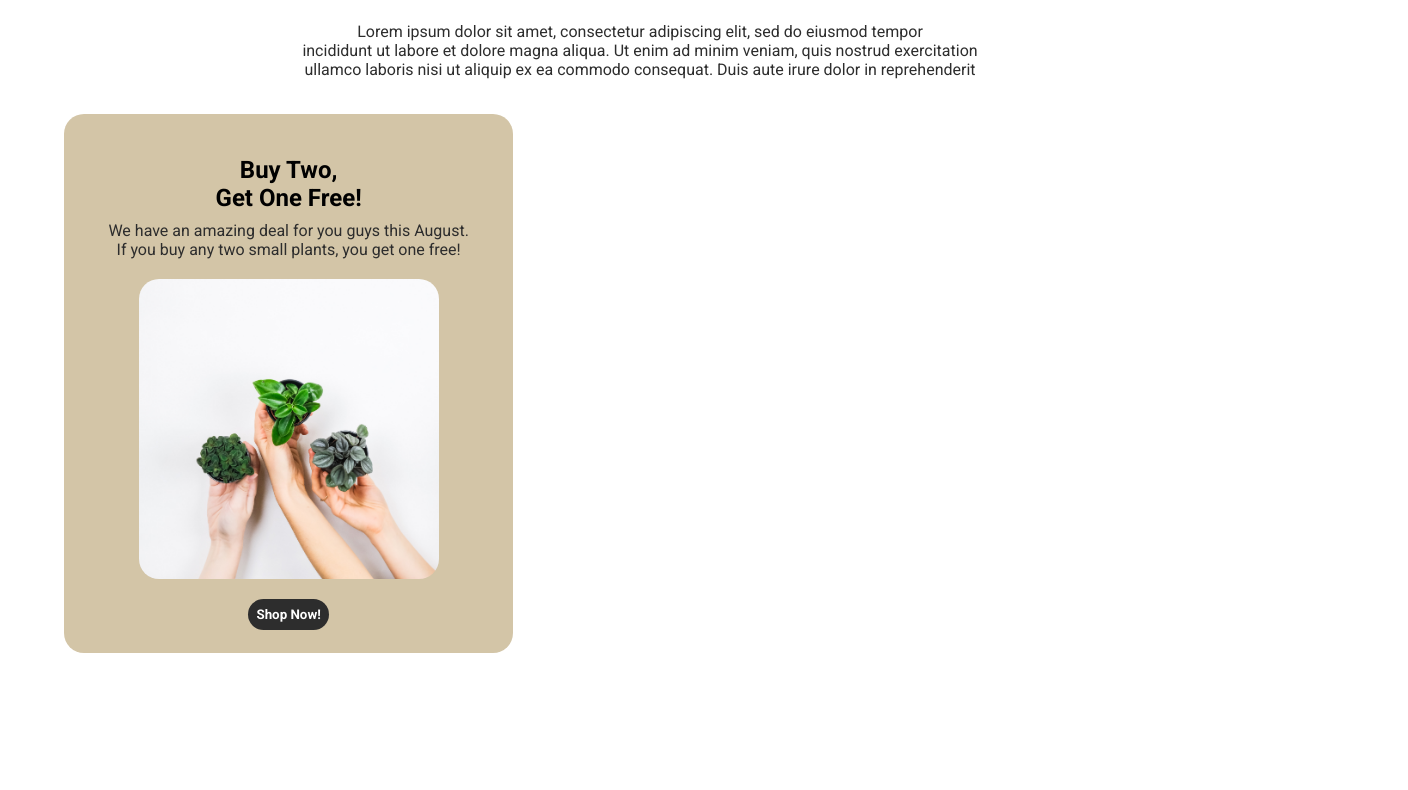
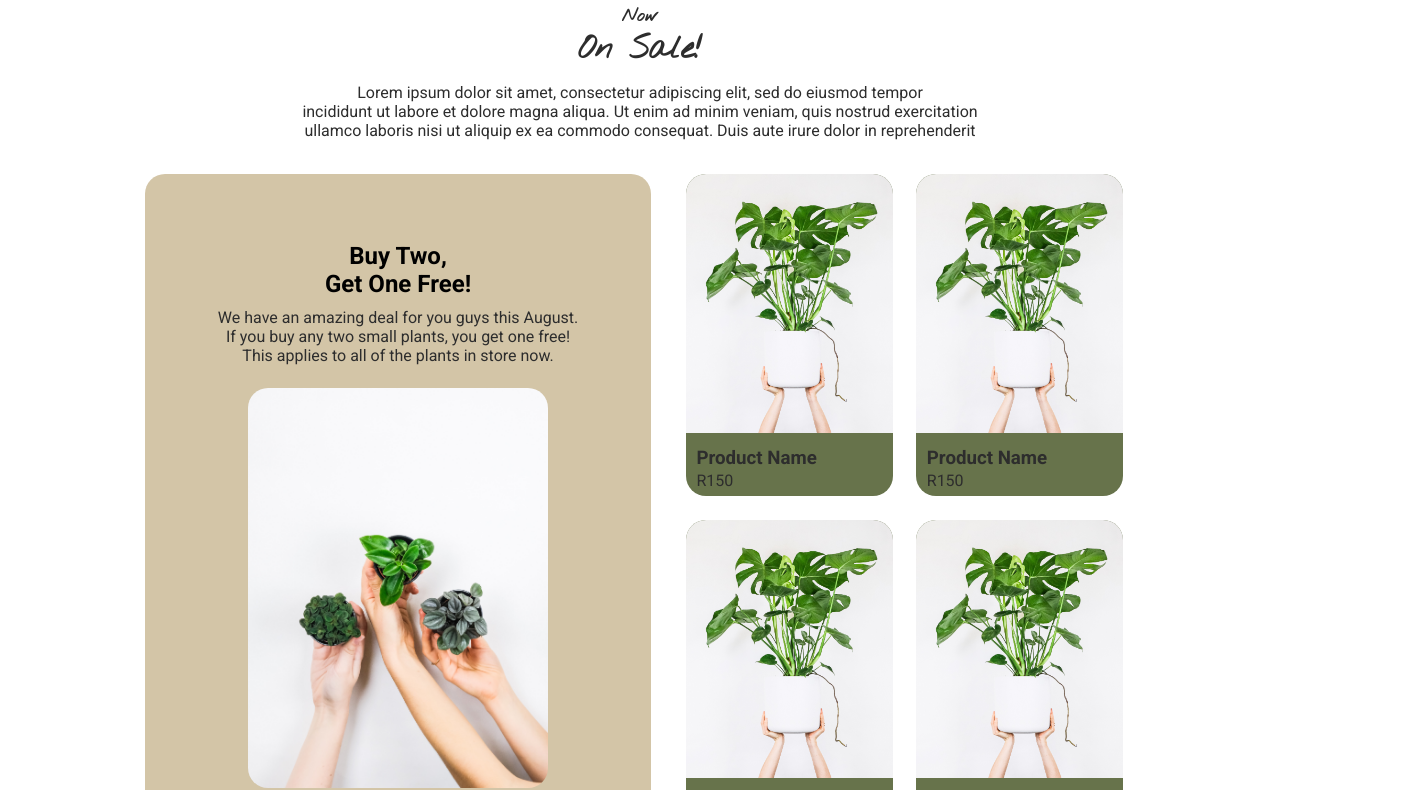
Before and after one commit to bee2805/ThePlantPlace, a React (Create React App) app in the folder client/: page / in a window 1280 px wide. Shown: the part 1370-2160 px from the top of the page, 1408 px wide, since content can reach past the window. Before the commit the page ends 2023 px from the top, so only its background shows below. Built offline with nearby package versions, Linux system fonts and the light colour scheme.

Commit message:
Sale Items added

```diff
--- a/client/src/Pages/LandingPage.js
+++ b/client/src/Pages/LandingPage.js
@@ -3,8 +3,6 @@ import ProductSlider from '../components/ProductSlider';
 import ProductCard from '../components/ProductCard';
 
 function LandingPage () {
-
-
     return(
         <div className="LandingPage">
             {/* header */}
@@ -16,6 +14,7 @@ function LandingPage () {
                 ullamco laboris nisi ut aliquip ex ea commodo consequat. Duis aute irure dolor in reprehenderit<br/>
                 in voluptate velit esse cillum dolore eu fugiat nulla pariatur. Excepteur sint occaecat cupidatat <br/>
                 non proident, sunt in culpa qui officia deserunt mollit anim id est laborum.</p>
+                <button>View Products</button>
             </div>{/* header */}
 
             {/* new to store */}
@@ -43,12 +42,26 @@ function LandingPage () {
                 <div className='sales'>
                     <div className='saleInfo'>
                         <h2>Buy Two,<br/>Get One Free!</h2>
-                        <p>We have an amazing deal for you guys this August.<br/> If you buy any two small plants, you get one free!</p>
+                        <p>We have an amazing deal for you guys this August.<br/>
+                        If you buy any two small plants, you get one free!<br/>
+                        This applies to all of the plants in store now.
+                        </p>
                         <div className='saleImage'></div>
                         <button>Shop Now!</button>
                     </div>
+                    <div className='saleItems'>
+                        <ProductCard/>
+                        <ProductCard/>
+                        <ProductCard/>
+                        <ProductCard/>
+                    </div>
                 </div>
             </div>{/* new to store */}
+
+            {/* footer */}
+            <div className='footer'>
+                <p></p>
+            </div>
         </div>
     )
 }
--- a/client/src/components/ProductSlider.js
+++ b/client/src/components/ProductSlider.js
@@ -1,8 +1,9 @@
-import React, { useState } from "react";
+import React from "react";
 // carousel imports
 import Slider from "react-slick";
 import "slick-carousel/slick/slick.css";
 import "slick-carousel/slick/slick-theme.css";
+// images for carousel
 import monstera from "../assets/monstera.jpg";
 import Zeylanica from "../assets/Zeylanica.jpg";
 import ScindapsusPictus from "../assets/ScindapsusPictus.jpg";
@@ -18,6 +19,8 @@ function ProductSlider(){
         slidesToShow: 3,
         dot:true,
         speed: 1000
+        // autoplay: ture,
+        // autoplaySpeed: 3000
     }
 
 
--- a/client/src/index.css
+++ b/client/src/index.css
@@ -28,6 +28,22 @@ p{
   color: #2d2d2d;
 }
 
+button{
+  padding: 10px 30px;
+  background-color: #2d2d2d;
+  color: #99A278;
+  border-radius: 20px;
+  font-family: 'Roboto', sans-serif;
+  font-weight: bold;
+  border: none;
+  cursor: pointer;
+}
+
+button:hover{
+  background-color: #67734B;
+  color: #2d2d2d;
+}
+
 /* --------------------------------------------- */
 /* Nav Bar Styling */
 
@@ -37,7 +53,7 @@ p{
   padding-top: 1%;
   padding-bottom: 1%;
   position: relative;
-  background-color: #F3EBDA;
+  /* background-color: #F3EBDA; */
 }
 
 .NavItems{
@@ -140,7 +156,11 @@ a:link{
   padding-top: 10%;
   padding-bottom: 10%;
   text-align: center;
-  background-color: #F3EBDA;
+  /* background-color: #F3EBDA; */
+}
+.header p{
+  margin-bottom: 2%;
+  /* background-color: #F3EBDA; */
 }
 
 /* contains new items to store */
@@ -219,7 +239,7 @@ a:link{
 /* sales */
 .saleItemContainer{
   width: 90%;
-  height: auto;
+  height: 1000px;
   text-align: center;
   padding: 5%;
 }
@@ -229,18 +249,24 @@ a:link{
 }
 
 .sales{
+  margin: 0 auto;
   width: 100%;
   height: auto;
 }
 
 .saleInfo{
-  width: 35%;
+  width: 40%;
   padding: 2%;
+  padding-top: 4.2%;
+  padding-Bottom: 4.2%;
   height: auto;
   background-color: #D3C5A7;
   border-radius: 20px;
   font-family: 'Roboto', sans-serif;
   float: left;
+  margin-bottom: 5%;
+  margin-right: 3%;
+  margin-left: 7%;
 }
 
 .saleInfo h2{
@@ -254,26 +280,31 @@ a:link{
 .saleImage{
   margin: 0 auto;
   width: 300px;
-  height: 300px;
+  height: 400px;
   background-image: url('assets/salePromo.jpg');
   background-position: center;
   background-size: cover;
   border-radius: 20px;
+  margin-bottom: 5%;
 }
 
-button{
-  padding: 2%;
-  background-color: #2d2d2d;
-  color: white;
-  border-radius: 20px;
-  font-family: 'Roboto', sans-serif;
-  font-weight: bold;
-  border: none;
-  cursor: pointer;
-  margin-top: 5%;
+/* sale items */
+.saleItems{
+  width: 40%;
+  float: left;
 }
 
-button:hover{
-  background-color: white;
-  color: #2d2d2d;
+.saleItems .productCard{
+  width: 44.9% !important;
+  height: auto;
+  float: left;
+  margin-right: 5.1%;
+  margin-bottom: 5.1%;
 }
+
+/* footer */
+.footer{
+  width: 100%;
+  height: auto;
+  padding: 1% 5%;
+}
```
